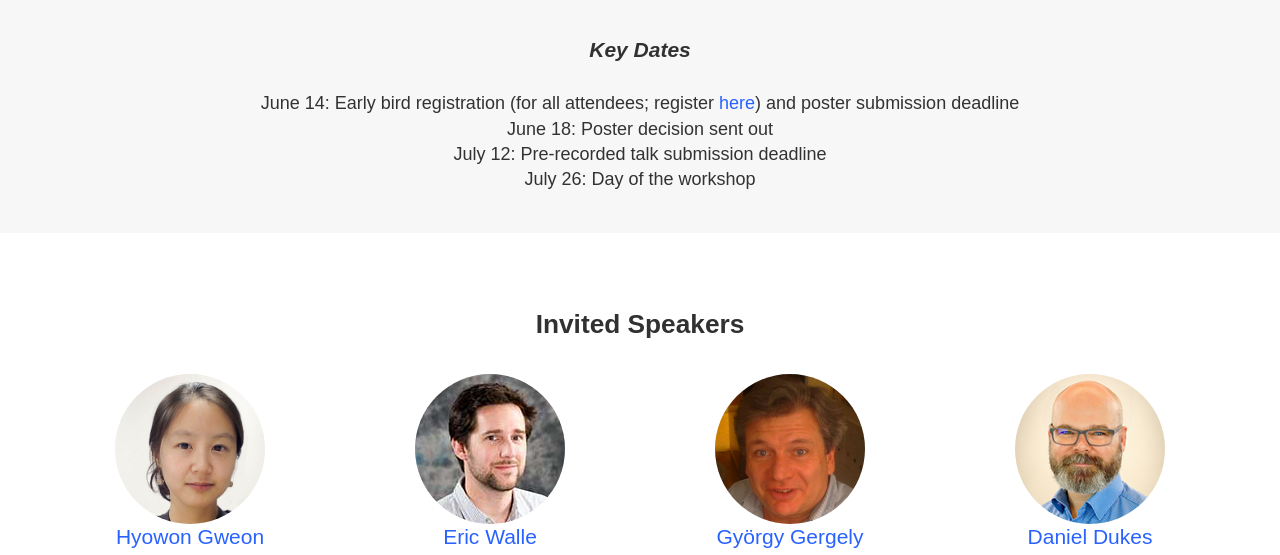
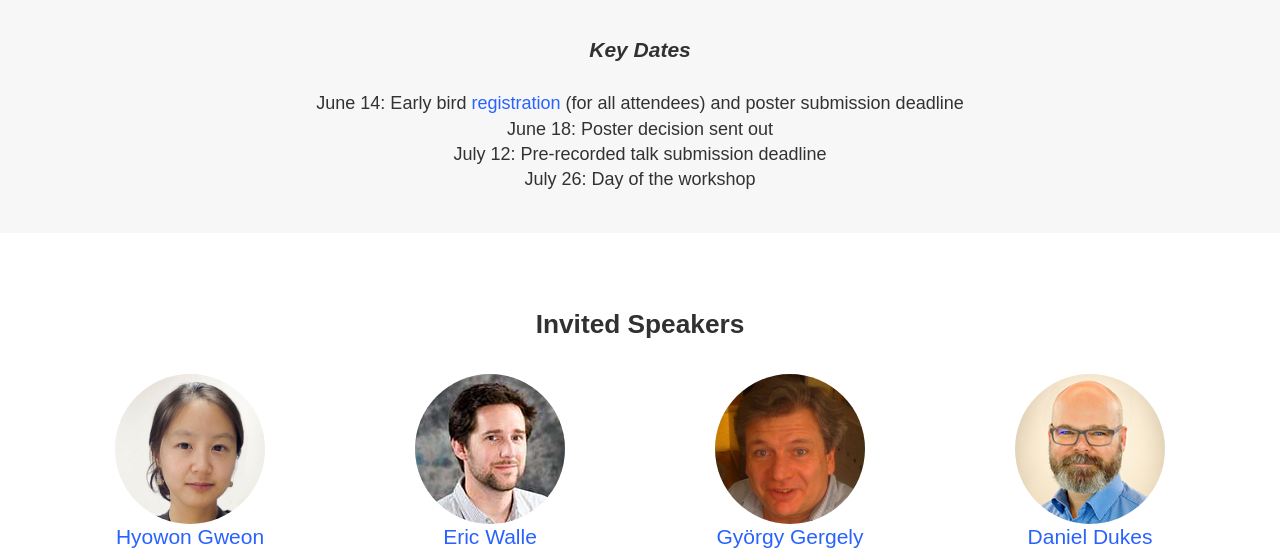
Before and after one commit to affcog/affcog.github.io, a plain HTML site: page index.html in a window 1280 px wide. Shown: the part 1242-1797 px from the top of the page. Drawn offline with Linux system fonts and the light colour scheme.

Commit message:
minor change on registration link

```diff
--- a/index.html
+++ b/index.html
@@ -93,7 +93,7 @@
                 Key Dates
               </b></h4>
               <p style="line-height: 140%; text-align: center; font-size: 18px; font-family:Arial" >
-              June 14: Early bird registration (for all attendees; register <a href="https://cognitivesciencesociety.org/registration/">here</a>) and poster submission deadline <br>
+              June 14: Early bird <a href="https://cognitivesciencesociety.org/registration/">registration</a> (for all attendees) and poster submission deadline <br>
               June 18: Poster decision sent out <br>
               July 12: Pre-recorded talk submission deadline <br>
               July 26: Day of the workshop
```
